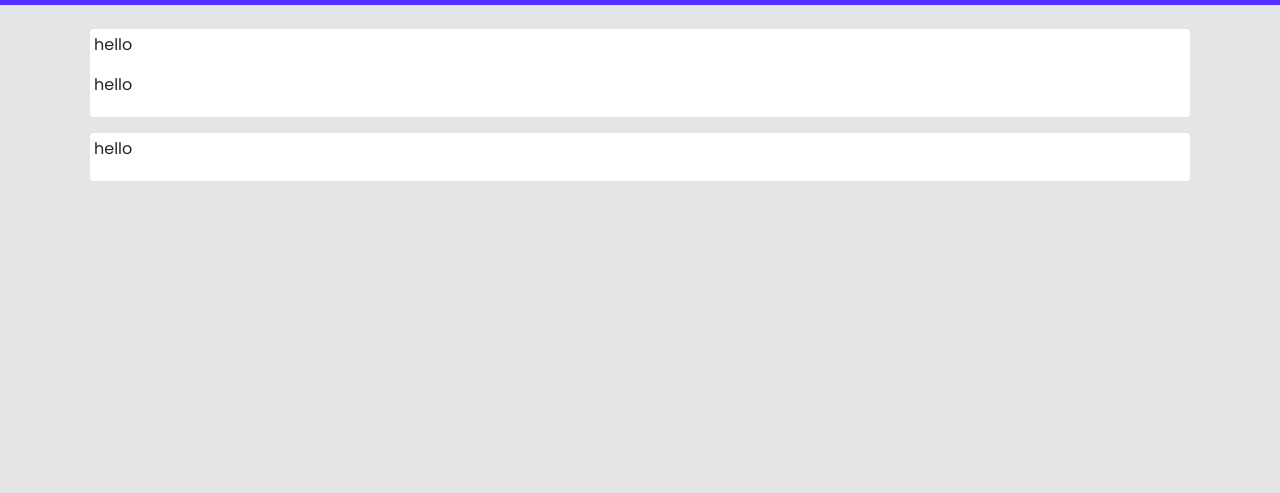
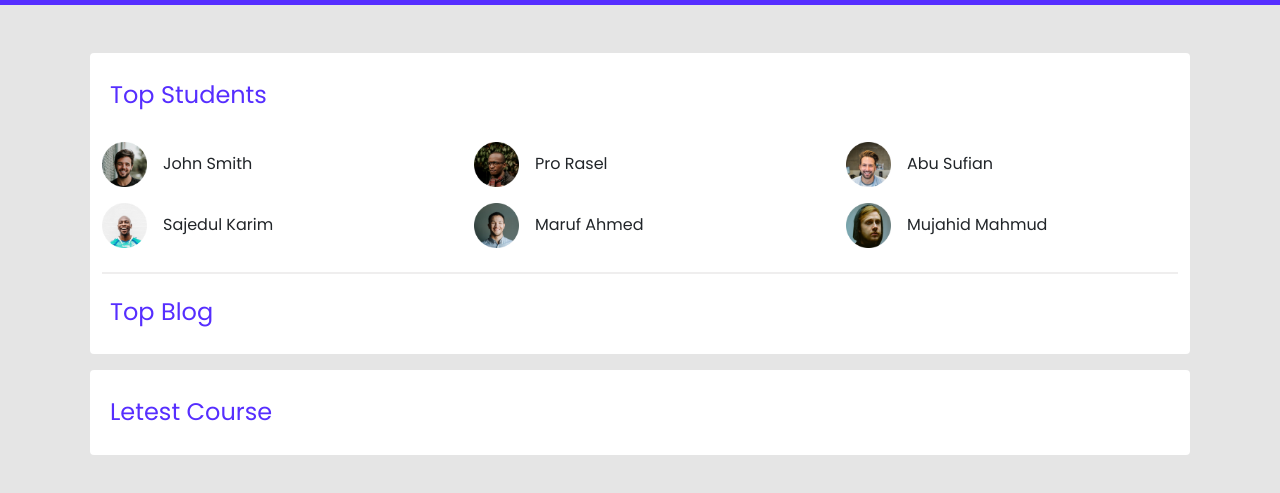
Before and after one commit to DeveloperMahmud/digital-learning-site, a plain HTML site: page index.html in a window 1280 px wide. Shown: the part 71-564 px from the top of the page. Drawn offline with nearby package versions, Linux system fonts and the light colour scheme.

Commit message:
profile, blog and course section partially added

```diff
--- a/index.html
+++ b/index.html
@@ -35,16 +35,45 @@
         </div>
     </header>
     <main class="container">
-        <section class="top-area bg-white mt-4 m-2 p-1 rounded">
+        <section class="top-area bg-white mt-5 m-2 p-1 rounded">
             <div class="content-one">
-                <p>hello</p>
+                <div class="row">
+                  <h4 class="text-color m-3 my-4">Top Students</h4>
+                  <div class="col-md-4 d-flex align-items-center">
+                    <img class="m-2" src="./images/profiles/profile1.png" alt="">
+                    <p class="ps-2 mb-0">John Smith</p>
+                  </div>
+                  <div class="col-md-4 d-flex align-items-center">
+                    <img class="m-2" src="./images/profiles/profile2.png" alt="">
+                    <p class="ps-2 mb-0">Pro Rasel</p>
+                  </div>
+                  <div class="col-md-4 d-flex align-items-center">
+                    <img class="m-2" src="./images/profiles/profile3.png" alt="">
+                    <p class="ps-2 mb-0">Abu Sufian</p>
+                  </div>
+                </div>
+                <div class="row">
+                  <div class=" col-md-4 d-flex align-items-center">
+                    <img class="m-2" src="./images/profiles/profile4.png" alt="">
+                    <p class="ps-2 mb-0">Sajedul Karim</p>
+                  </div>
+                  <div class=" col-md-4 d-flex align-items-center">
+                    <img class="m-2" src="./images/profiles/profile5.png" alt="">
+                    <p class="ps-2 mb-0">Maruf Ahmed</p>
+                  </div>
+                  <div class="col-md-4 d-flex align-items-center">
+                    <img class="m-2" src="./images/profiles/profile6.png" alt="">
+                    <p class="ps-2 mb-0">Mujahid Mahmud</p>
+                  </div>
+                </div>
             </div>
             <div class="content-two">
-                <p>hello</p>
+              <hr class="divider border-rounded mt-3 mx-2">
+              <h4 class="text-color m-3 my-4">Top Blog</h4>
             </div>
         </section>
         <section class="bottom-area bg-white mt-3 m-2 p-1 rounded">
-            <p>hello</p>
+          <h4 class="text-color m-3 my-4">Letest Course</h4>
         </section>
     </main>
 
--- a/styles/style.css
+++ b/styles/style.css
@@ -7,10 +7,18 @@ body{
 .nav-bg{
     background-color: #562EFF;
 }
-
+.text-color{
+    color:#562EFF;
+}
 .navbar img{
     width: 40px;
 }
 .logo-text{
     margin-left: 10px;
 }
+.content-one img{
+    width: 45px;
+}
+.divider{
+    border: 1px solid #c0bdbd;
+}
```
